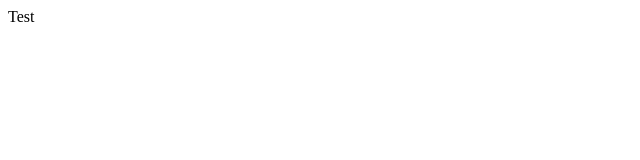
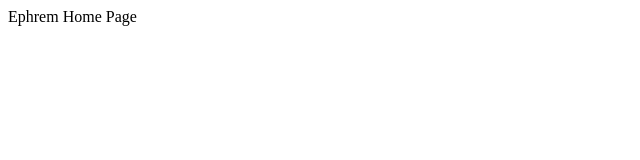
Before and after one commit to EphremG/ephremg.github.io, a plain HTML site: page index.html in a window 1280 px wide. Shown: the whole page, without its empty margins (0-640 px from the left). Drawn offline with Linux system fonts and the light colour scheme.

Commit message:
adding new html

```diff
--- a/index.html
+++ b/index.html
@@ -1,6 +1,6 @@
 <html>
 <body>
-  <p> Test </p>
+  <p> Ephrem Home Page </p>
 </body>
 
 </html>
```
